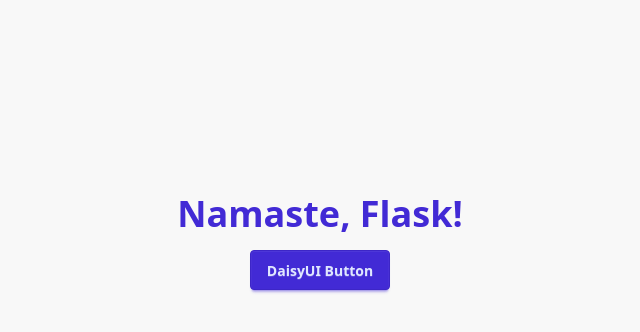
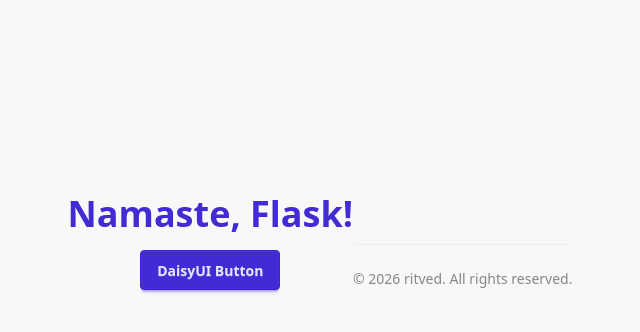
Before and after one commit to vedlab/daisy-flask, a Flask app: page / in a window 1280 px wide. Shown: the part 158-490 px from the top of the page, without its empty margins (320-960 px from the left). Run offline with Flask 3, Linux system fonts and the light colour scheme; style sheets or scripts are compiled from the project's sources.

Commit message:
update index.html

```diff
--- a/templates/index.html
+++ b/templates/index.html
@@ -11,5 +11,8 @@
         <h1 class="text-4xl font-bold text-primary mb-4">Namaste, Flask!</h1>
         <button class="btn btn-primary">DaisyUI Button</button>
     </div>
+    <div class="mt-12 border-t border-base-300 pt-6 text-sm text-base-content/50">
+            © {{ current_year }} ritved. All rights reserved.
+    </div>
 </body>
 </html>
```
